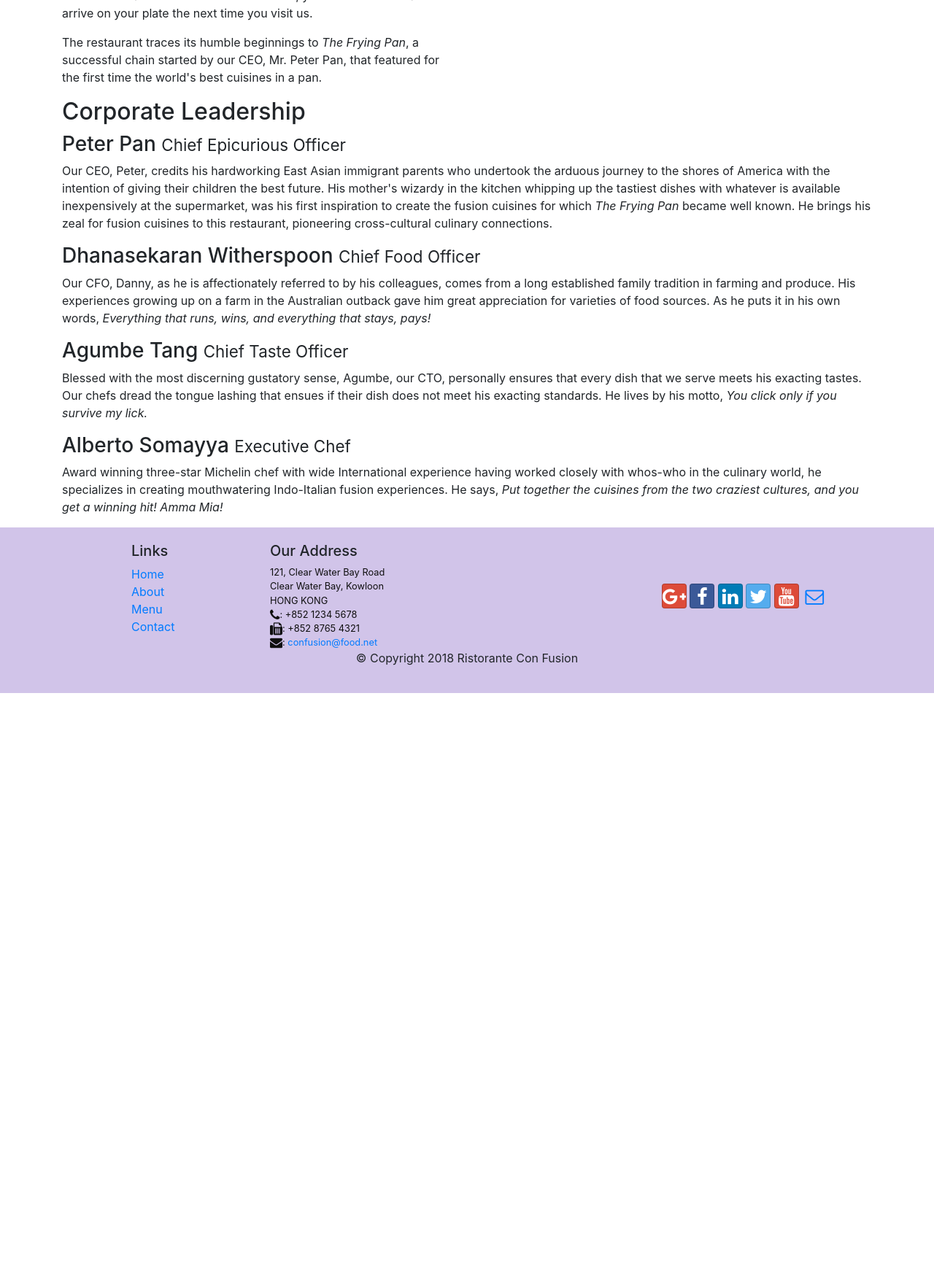
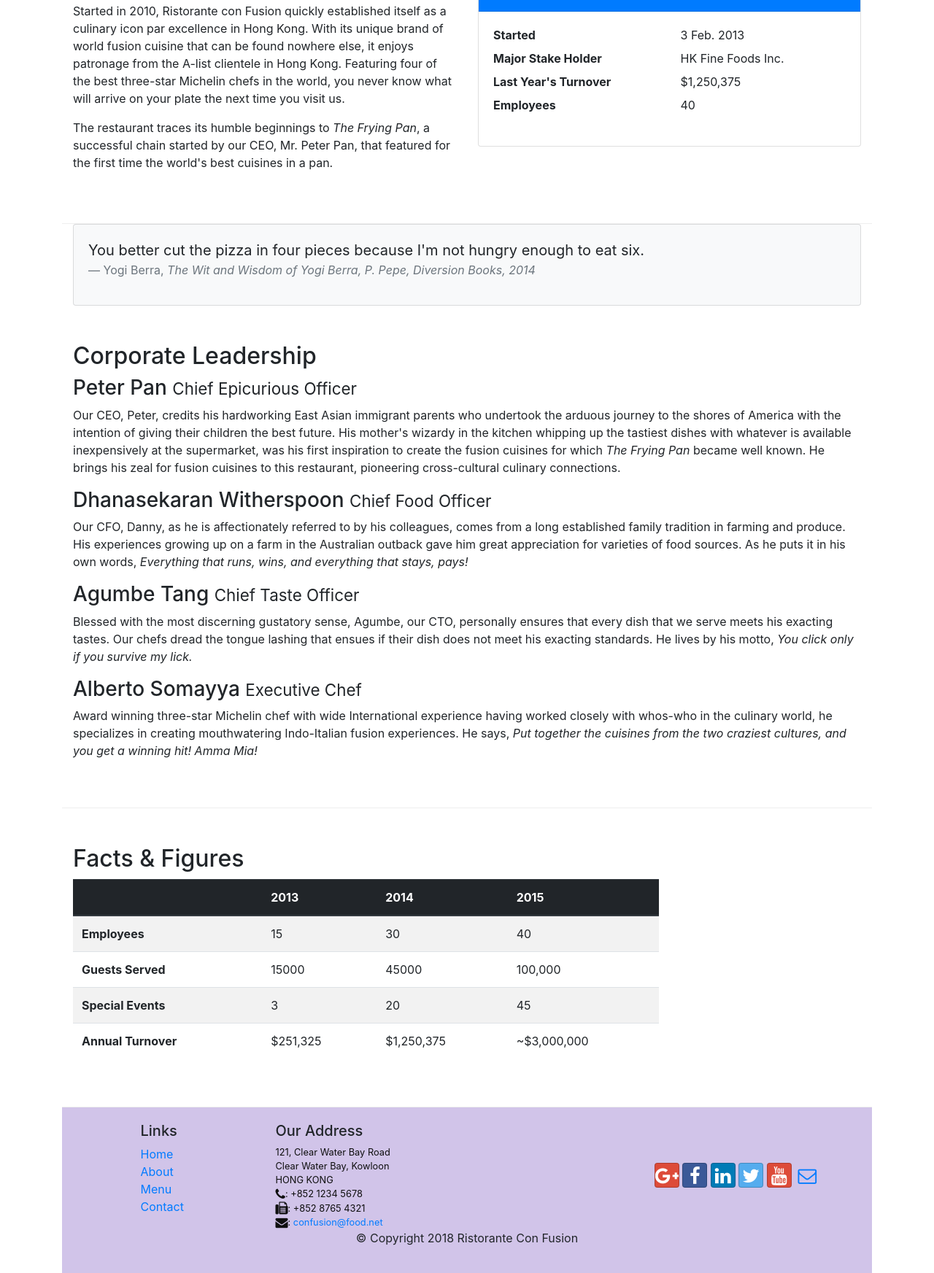
Before and after one commit to BilalMubarakIdris/test, a website: page conFusion/aboutus.html in a window 1280 px wide. Shown: the part 558-2303 px from the top of the page at 73% size. Before the commit the page ends 1508 px from the top, so only its background shows below. Drawn offline with nearby package versions, Linux system fonts and the light colour scheme.

Commit message:
adding table and cards

```diff
--- a/conFusion/aboutus.html
+++ b/conFusion/aboutus.html
@@ -51,21 +51,51 @@
                 <li class="breadcrumb-item"><a href="./index.html">Home</a></li>
                 <li class="breadcrumb-item active">About Us</li>
             </ol>
+            <div class="col-12">
+                <h3>About Us</h3>
+                <hr>
+            </div>
         </div>
 
-        <div class="row">
-            <div class="col-12 col-sm-4 col-md-6">
+        <div class="row row-content">
+            <div class="col-md-6">
                 <h2>Our History</h2>
                 <p>Started in 2010, Ristorante con Fusion quickly established itself as a culinary icon par excellence in Hong Kong. With its unique brand of world fusion cuisine that can be found nowhere else, it enjoys patronage from the A-list clientele in Hong Kong.  Featuring four of the best three-star Michelin chefs in the world, you never know what will arrive on your plate the next time you visit us.</p>
                 <p>The restaurant traces its humble beginnings to <em>The Frying Pan</em>, a successful chain started by our CEO, Mr. Peter Pan, that featured for the first time the world's best cuisines in a pan.</p>
             </div>
-            <div>
+            <div class="col-12 col-sm-6">
+                <div class="card">
+                    <h3 class="card-header bg-primary text-white">Facts At a Glance</h3>
+                    <div class="card-body">
+                        <dl class="row">
+                            <dt class="col-6">Started</dt>
+                            <dd class="col-6">3 Feb. 2013</dd>
+                            <dt class="col-6">Major Stake Holder</dt>
+                            <dd class="col-6">HK Fine Foods Inc.</dd>
+                            <dt class="col-6">Last Year's Turnover</dt>
+                            <dd class="col-6">$1,250,375</dd>
+                            <dt class="col-6">Employees</dt>
+                            <dd class="col-6">40</dd>
+                        </dl>
+                    </div>
+                </div>
+            </div>
+        </div>
+        <div class="col-12">
+            <div class="card card-body bg-light">
+                <blockquote class="blockquote">
+                    <p class="mb-0">You better cut the pizza in four pieces because
+                        I'm not hungry enough to eat six.</p>
+                    <footer class="blockquote-footer">Yogi Berra,
+                        <cite title="Source Title">The Wit and Wisdom of Yogi Berra,
+                        P. Pepe, Diversion Books, 2014</cite>
+                    </footer>
+                </blockquote>
             </div>
         </div>
 
-
-        <div class="row">
-            <div class="col col-sm col-md">
+        <div class="row row-content">
+            <div class="col-12">
                 <h2>Corporate Leadership</h2>
                 <h3>Peter Pan <small>Chief Epicurious Officer</small></h3>
                 <p class="d-none d-sm-block">Our CEO, Peter, credits his hardworking East Asian immigrant parents who undertook the arduous journey to the shores of America with the intention of giving their children the best future. His mother's wizardy in the kitchen whipping up the tastiest dishes with whatever is available inexpensively at the supermarket, was his first inspiration to create the fusion cuisines for which <em>The Frying Pan</em> became well known. He brings his zeal for fusion cuisines to this restaurant, pioneering cross-cultural culinary connections.</p>
@@ -77,8 +107,51 @@
                 <p class="d-none d-sm-block">Award winning three-star Michelin chef with wide International experience having worked closely with whos-who in the culinary world, he specializes in creating mouthwatering Indo-Italian fusion experiences. He says, <em>Put together the cuisines from the two craziest cultures, and you get a winning hit! Amma Mia!</em></p>
             </div>
        </div>
-
-    </div>
+       <div class="row row-content">
+            <div class="col-12 col-sm-9">
+                <h2>Facts &amp; Figures</h2>
+                <div class="table-responsive">
+                    <table class="table table-striped">
+                        <thead class="thead-dark">
+                            <tr>
+                                <th>&nbsp;</th>
+                                <th>2013</th>
+                                <th>2014</th>
+                                <th>2015</th>
+                            </tr>
+                        </thead>
+                        <tbody>
+                            <tr>
+                                <th>Employees</th>
+                                <td>15</td>
+                                <td>30</td>
+                                <td>40</td>
+                            </tr>
+                            <tr>
+                                <th>Guests Served</th>
+                                <td>15000</td>
+                                <td>45000</td>
+                                <td>100,000</td>
+                            </tr>
+                            <tr>
+                                <th>Special Events</th>
+                                <td>3</td>
+                                <td>20</td>
+                                <td>45</td>
+                            </tr>
+                            <tr>
+                                <th>Annual Turnover</th>
+                                <td>$251,325</td>
+                                <td>$1,250,375</td>
+                                <td>~$3,000,000</td>
+                            </tr>
+                        </tbody>
+                    </table>
+                </div>
+            </div>
+            <div class="col-12 col-sm-3">
+            </div>
+   </div>
 
     <footer class="footer">
         <div class="container">
```
